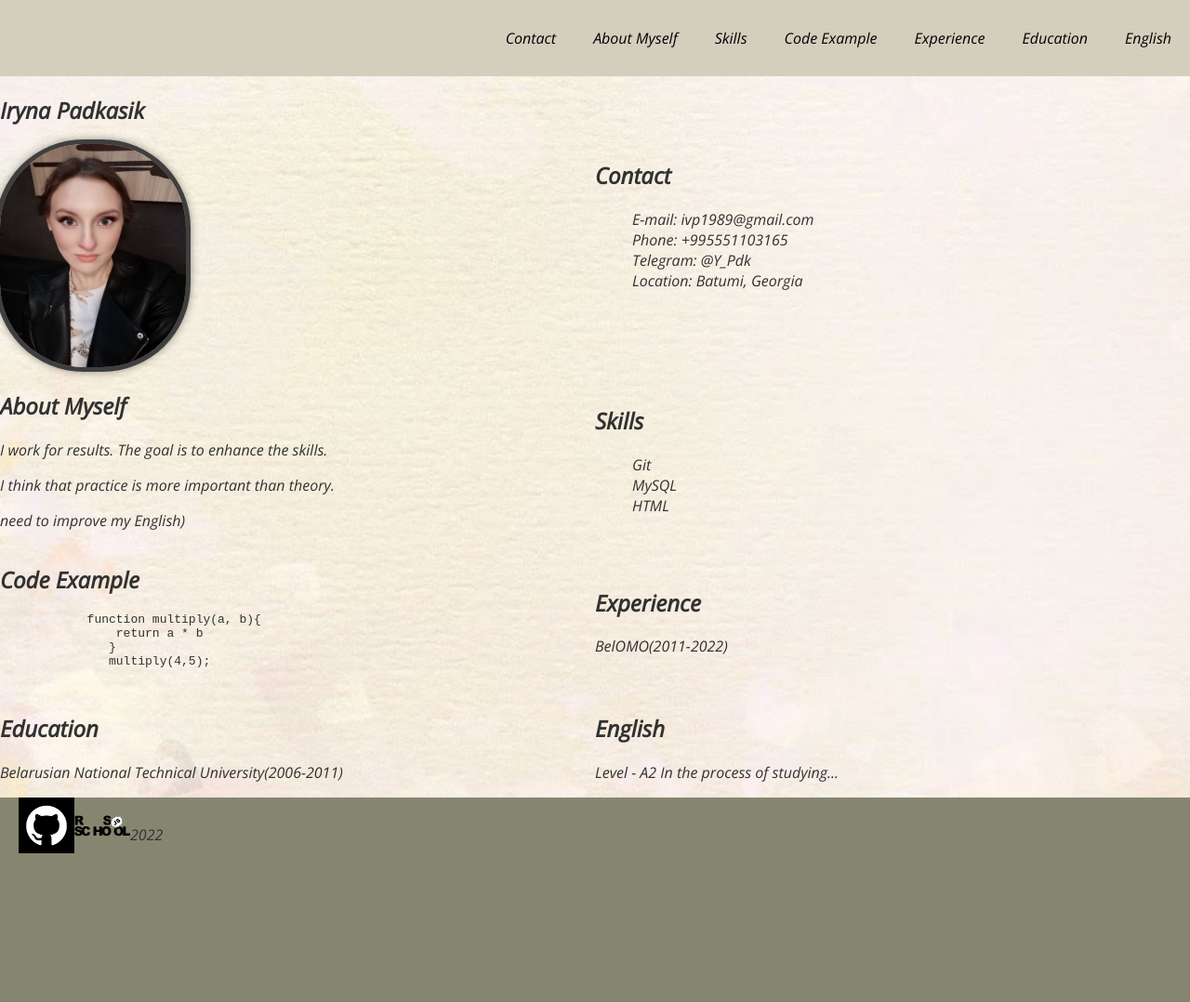
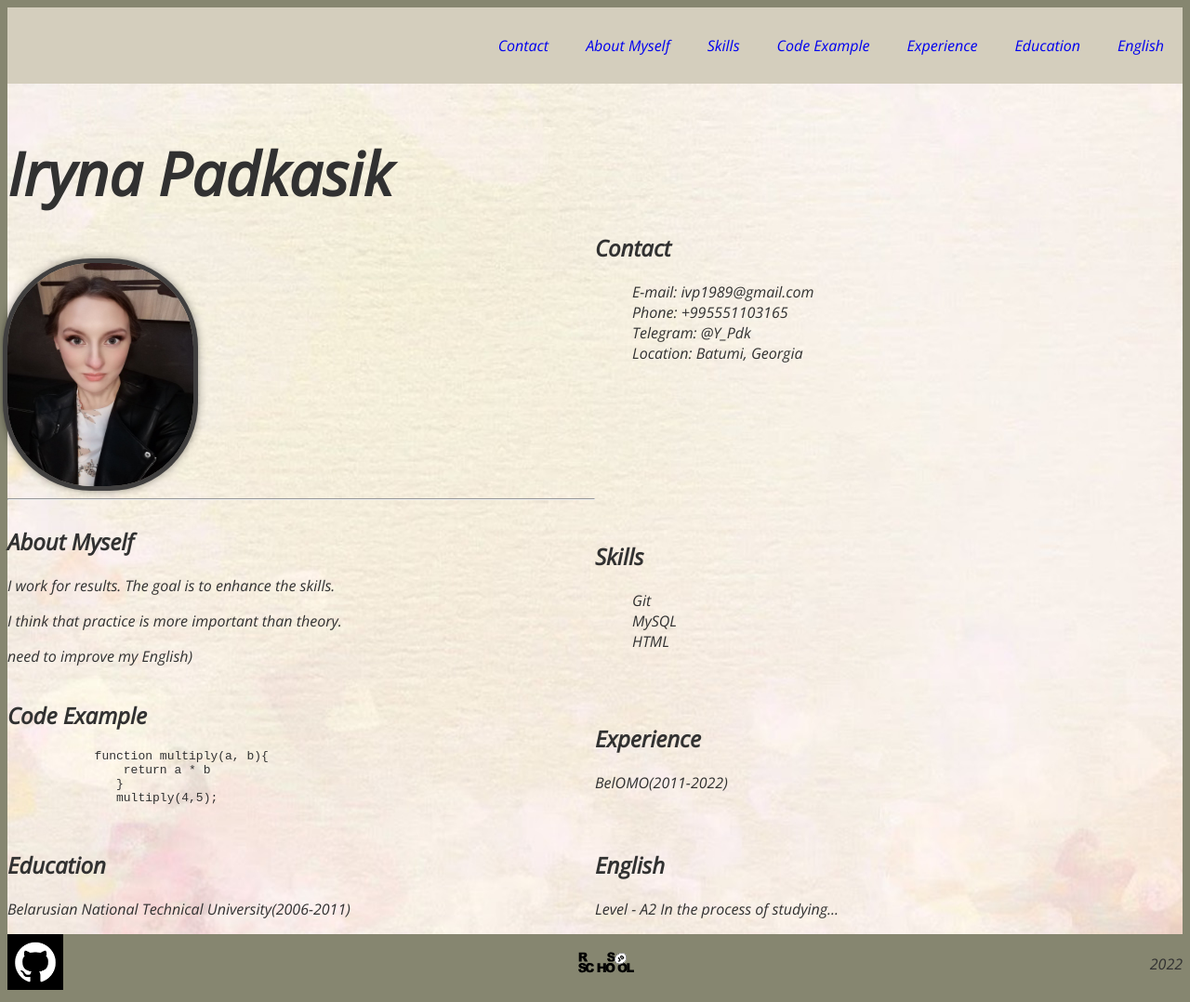
Before and after one commit to YarynaPdksk/rsschool-cv, a plain HTML site: page index.html in a window 1280 px wide. Shown: the whole page at 93% size. Before the commit the page ends 937 px from the top, so only its background shows below. Drawn offline with Linux system fonts and the light colour scheme.

Commit message:
add:change files

```diff
--- a/index.html
+++ b/index.html
@@ -7,6 +7,7 @@
     <title>MyCV</title>
     <link rel="stylesheet" href="rsschool-cv-html/style.css">
     <link rel="icon" href="rsschool-cv-html/assets/cv-icon-3.ico">
+
 </head>
 <body class="body">
     <header class="header">
@@ -24,11 +25,13 @@
 </nav>
         </div>
     </header>
-    <main class="main">
+       <main class="main">
         <div class="container main-container">
-<section class="section" id="profile"><h1 class="section-title">Iryna Padkasik</h1>
+<section class="section" id="profile"><h1 class="section-title name">Iryna Padkasik</h1>
     <img src="rsschool-cv-html/assets/photo.jpg" alt="Photo" class="round"  width="200" height="240">
+    <hr>
 </section>
+
 <section class="section" id="Contact"><h2 class="section-title">Contact</h2>
     <ul class="list_second">
         <li>E-mail: ivp1989@gmail.com</li>
@@ -74,14 +77,14 @@
     </main>
     <footer>
         <div class="container">
-<lu class="list_third">
+<lu class="list_third" !important>
     <li>
         <a href="https://github.com/YarynaPdksk" target="_blank">
-            <img src="/rsschool-cv/rsschool-cv-html/assets/git.png" alt="link" width="60px" height="60px">
+            <img src="rsschool-cv-html/assets/git.png" alt="link" width="60px" height="60px">
         </a>
     </li>
     <li> <a href="https://rs.school/js/" target="_blank">
-        <img src="/rsschool-cv/rsschool-cv-html/assets/rs_school_js.svg" alt="link" width="60px" height="60px">
+        <img src="rsschool-cv-html/assets/rs_school_js.svg" alt="link" width="60px" height="60px">
     </a></li>
     <li>2022</li>
 </lu>
--- a/rsschool-cv-html/style.css
+++ b/rsschool-cv-html/style.css
@@ -2,16 +2,26 @@
       font-family: OpenSans;
      src: url("assets/OpenSans-Italic.ttf");
    }
-   @media (max-width: 768px) {
+    @media (max-width: 768px) {
     .section {
       width: 100%;
     }
-  }
+    @keyframes color-change{
+      0% {
+      color:rgb(0,0,0);}
+      100%{
+      color:rgb(255,255,255);}
+      }
+      .black-white{
+        animation: color-change 3s infinite;
+        }
+
+     }
    body {
        font-family: OpenSans-Italic, OpenSans;
        font-weight: 300;
        min-height: 100vh;
-       margin: 0; padding: 0;
+       margin: 100; padding: 0;
        display: flex;
        flex-direction: column;
        justify-content: space-between;
@@ -25,7 +35,10 @@
   }
   .main{
     /*border: 1px solid blue;*/
-    background-image: url(/rsschool-cv/rsschool-cv-html/assets/jpg.jpg);
+    background-image: url(../rsschool-cv-html/assets/jpg.jpg);
+  }
+  .name{
+    font-size: 64px;
   }
   .footer{
     width: 50%;
@@ -57,11 +70,7 @@
     text-decoration: none;
     transition: .3s;
   }
-  .item a {
-    color: #000000;
-    text-decoration: none;
-    transition: color 0.5s;
-  }
+
   html {
     scroll-behavior: smooth;
   }
@@ -73,6 +82,7 @@
 
       .section {
         width: 50%;
+        float: right;
       }
       .round {
         border-radius: 90px;
@@ -84,9 +94,15 @@
       position: relative;
   }
  .list_third{
-    display: flex;
-    align-items: center;
-    padding: 0 20px;
-  line-height: 50px;
+     height: 100%;
+  display: flex;
   list-style: none;
- }
+  justify-content: space-between;
+  align-items: center;
+   }
+   .cont{
+    background: #f0f0f0;
+    padding: 10px;
+    width: 200px;
+    float: right;
+   }
```
